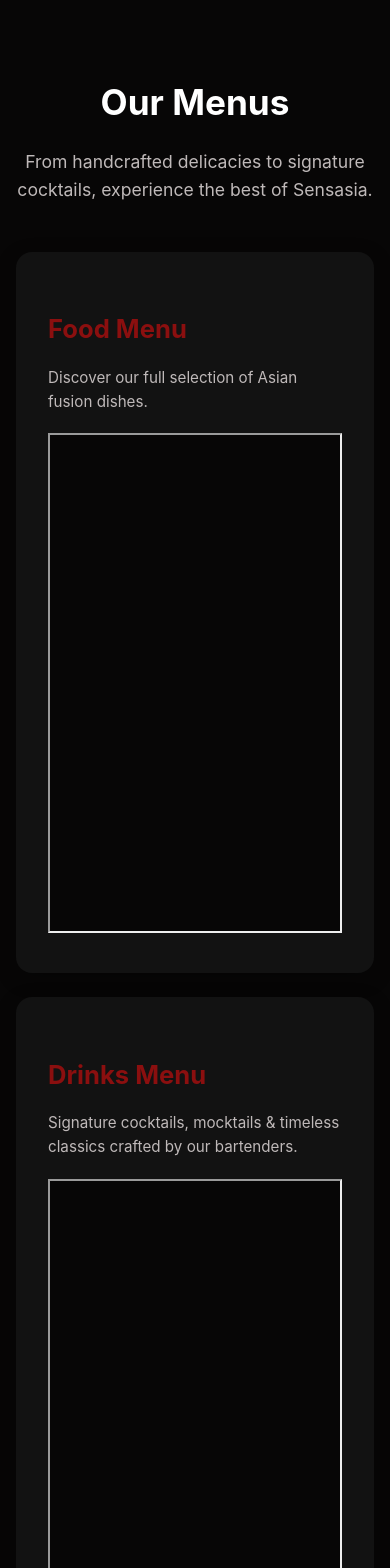
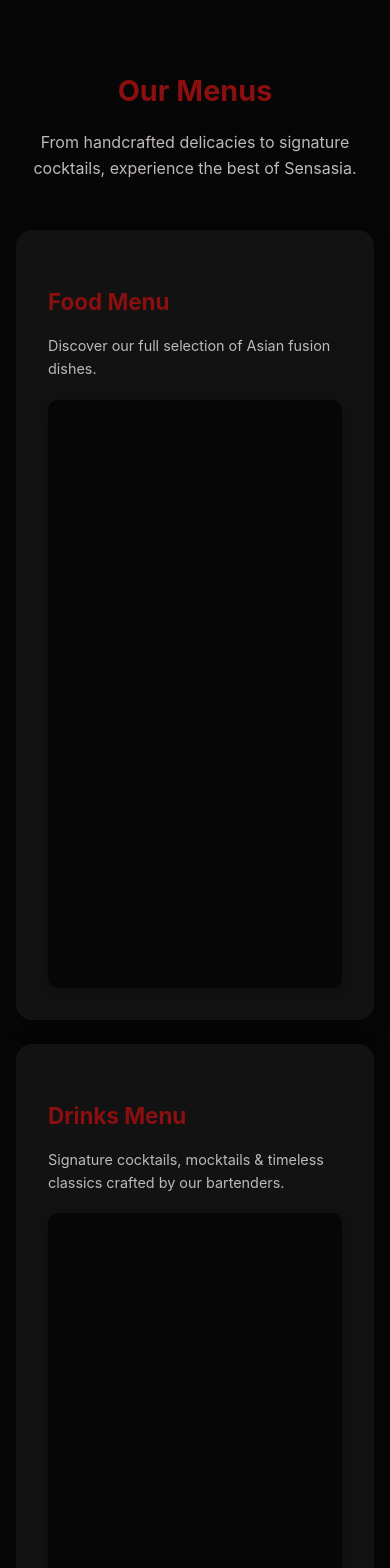
Before and after one commit to dion-nikila/sensasia-website, a React (Create React App) app: page /menu in a window 390 px wide. Shown: the part 160-1728 px from the top of the page. Built offline with nearby package versions, Linux system fonts and the light colour scheme.

Commit message:
menu changes

```diff
--- a/src/App.css
+++ b/src/App.css
@@ -489,12 +489,18 @@
 .menu-section {
   padding: 5rem 1rem;
   text-align: center;
+  color: #fff;
+}
+
+/* Hero */
+.menu-hero {
+  margin-bottom: 3rem;
 }
 
 .menu-title {
   font-size: 2.2rem;
   margin-bottom: 0.5rem;
-  color: #fff; /* readable on dark background */
+  color: #8b0f0f; /* crimson accent */
 }
 
 .menu-subtitle {
@@ -542,7 +548,7 @@
 .menu-frame-wrapper {
   position: relative;
   width: 100%;
-  padding-top: 141%; /* maintains aspect ratio */
+  padding-top: 141%; /* maintains aspect ratio for desktop */
   overflow: hidden;
   border-radius: 10px;
   box-shadow: 0 4px 12px rgba(0, 0, 0, 0.25);
@@ -557,6 +563,16 @@
   border: none;
 }
 
+/* Optional link below iframe for mobile PDF fallback */
+.menu-frame-link {
+  display: block;
+  margin-top: 0.8rem;
+  font-size: 0.9rem;
+  color: #8b0f0f;
+  text-decoration: underline;
+  text-align: right;
+}
+
 /* Mobile Adjustments */
 @media (max-width: 768px) {
   .menu-grid {
@@ -565,7 +581,23 @@
   }
 
   .menu-frame-wrapper {
-    padding-top: 180%; /* taller to fit PDF better on narrow screens */
+    padding-top: 200%; /* taller for mobile to fit PDF better */
+  }
+
+  .menu-title {
+    font-size: 1.8rem;
+  }
+
+  .menu-subtitle {
+    font-size: 1rem;
+  }
+
+  .menu-header h3 {
+    font-size: 1.4rem;
+  }
+
+  .menu-header p {
+    font-size: 0.9rem;
   }
 }
 
--- a/src/Menu.js
+++ b/src/Menu.js
@@ -20,13 +20,12 @@
             <h3>Food Menu</h3>
             <p className="muted">Discover our full selection of Asian fusion dishes.</p>
           </div>
+          <div className="menu-frame-wrapper">
             <iframe
               title="Food Menu"
               src="/FoodMenu.pdf#toolbar=0&navpanes=0&scrollbar=0"
-            width="100%"
-            height="500px"
-            className="menu-frame"
             />
+          </div>
         </div>
 
         {/* Drinks Menu */}
@@ -34,17 +33,15 @@
           <div className="menu-header">
             <h3>Drinks Menu</h3>
             <p className="muted">
-              Signature cocktails, mocktails & timeless classics crafted by our
-              bartenders.
+              Signature cocktails, mocktails & timeless classics crafted by our bartenders.
             </p>
           </div>
+          <div className="menu-frame-wrapper">
             <iframe
               title="Drinks Menu"
               src="/DrinksMenu.pdf#toolbar=0&navpanes=0&scrollbar=0"
-            width="100%"
-            height="500px"
-            className="menu-frame"
             />
+          </div>
         </div>
       </div>
     </section>
```
Lines whose indentation alone changed are shown as unchanged.
